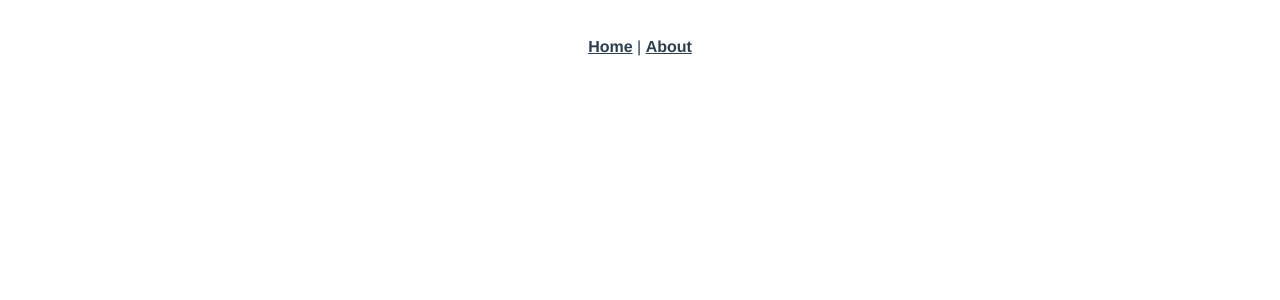
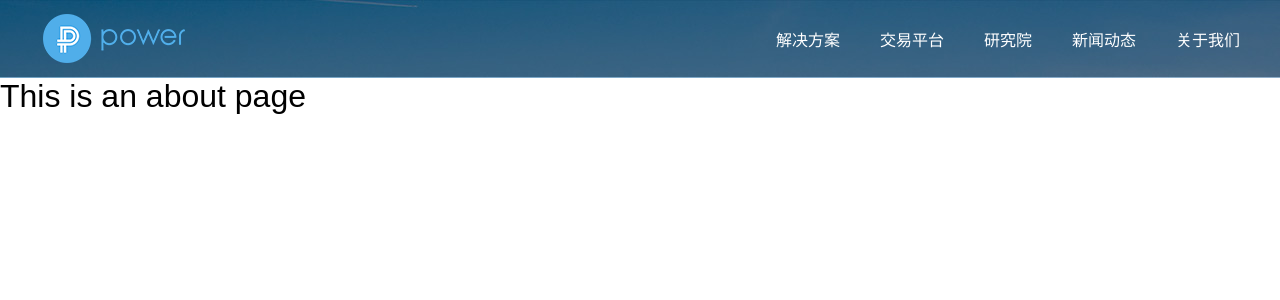
Before and after one commit to dbpoo/pj-power, a Vue app: page /detail in a window 1280 px wide. Shown: the top 300 px of the page. Built offline with nearby package versions, Linux system fonts and the light colour scheme.

Commit message:
导航部门代码

```diff
--- a/src/App.vue
+++ b/src/App.vue
@@ -1,28 +1,54 @@
 <template>
   <div id="app">
     <div id="nav">
-      <router-link to="/">Home</router-link> |
-      <router-link to="/about">About</router-link>
+      <div class="nav-flex">
+        <div class="nav-logo">
+          <router-link to="/">logo</router-link>
+        </div>
+        <div class="nav-link">
+          <router-link to="/">解决方案</router-link>
+          <router-link to="/">交易平台</router-link>
+          <router-link to="/">研究院</router-link>
+          <router-link to="/">新闻动态</router-link>
+          <router-link to="/">关于我们</router-link>
+        </div>
+      </div>
     </div>
-    <router-view />
+    <router-view/>
   </div>
 </template>
 
 <style lang="less">
-#app {
-  font-family: "Avenir", Helvetica, Arial, sans-serif;
-  -webkit-font-smoothing: antialiased;
-  -moz-osx-font-smoothing: grayscale;
-  text-align: center;
-  color: #2c3e50;
-}
+@import "css/reset";
 #nav {
-  padding: 30px;
-  a {
-    font-weight: bold;
-    color: #2c3e50;
-    &.router-link-exact-active {
-      color: #42b983;
+  height: 78px;
+  background: url("./assets/top.jpg") center 0 no-repeat;
+  .nav-flex {
+    width: 1200px;
+    margin: 0 auto;
+    display: flex;
+    justify-content: space-between;
+    align-items: center;
+    .nav-logo {
+      a {
+        width: 148px;
+        height: 77px;
+        display: block;
+        background: url("./assets/logo.png") 0 0 no-repeat;
+        text-indent: -9999px;
+      }
+    }
+    .nav-link {
+      a {
+        margin: 0 20px;
+        color: #fff;
+        &:hover{
+          color: #29acf1;
+        }
+        &:last-child {
+          margin-right: 0;
+        }
+      }
     }
   }
 }
--- a/src/components/HelloWorld.vue
+++ b/src/components/HelloWorld.vue
@@ -108,7 +108,4 @@ li {
   display: inline-block;
   margin: 0 10px;
 }
-a {
-  color: #42b983;
-}
 </style>
--- a/src/css/reset.less
+++ b/src/css/reset.less
@@ -1,4 +1,4 @@
-@import 'variables';
+@import "variables";
 
 *,
 *::before,
@@ -150,6 +150,11 @@ body {
   /* autoprefixer: no */
 }
 
+body {
+  -webkit-overflow-scrolling: touch;
+  font-family: @font-family;
+}
+
 a {
   color: @link-color;
   text-decoration: @link-decoration;
@@ -161,16 +166,12 @@ a {
   }
 }
 
-body {
-  -webkit-overflow-scrolling: touch;
-}
-
 .clearfix {
   zoom: 1;
   &:after {
     display: block;
     clear: both;
-    content: '';
+    content: "";
     visibility: hidden;
     height: 0;
   }
--- a/src/css/variables.less
+++ b/src/css/variables.less
@@ -17,7 +17,7 @@
 @body-bg: #fff;
 @body-color: #666;
 @link-color: #29acf1;
-@link-hover-color: #29acf1;
+@link-hover-color: #74caf8;
 @font-size: 14px;
 @font-weight: 500;
 @line-height: 0;
--- a/src/router.js
+++ b/src/router.js
@@ -14,13 +14,13 @@ export default new Router({
       component: Home
     },
     {
-      path: "/about",
-      name: "about",
+      path: "/detail",
+      name: "detail",
       // route level code-splitting
       // this generates a separate chunk (about.[hash].js) for this route
       // which is lazy-loaded when the route is visited.
       component: () =>
-        import(/* webpackChunkName: "about" */ "./views/About.vue")
+        import(/* webpackChunkName: "about" */ "./views/Detail.vue")
     }
   ]
 });
--- a/src/views/About.vue
+++ b/src/views/Detail.vue
@@ -1,5 +1,5 @@
 <template>
-  <div class="about">
+  <div class="detail">
     <h1>This is an about page</h1>
   </div>
 </template>
```
